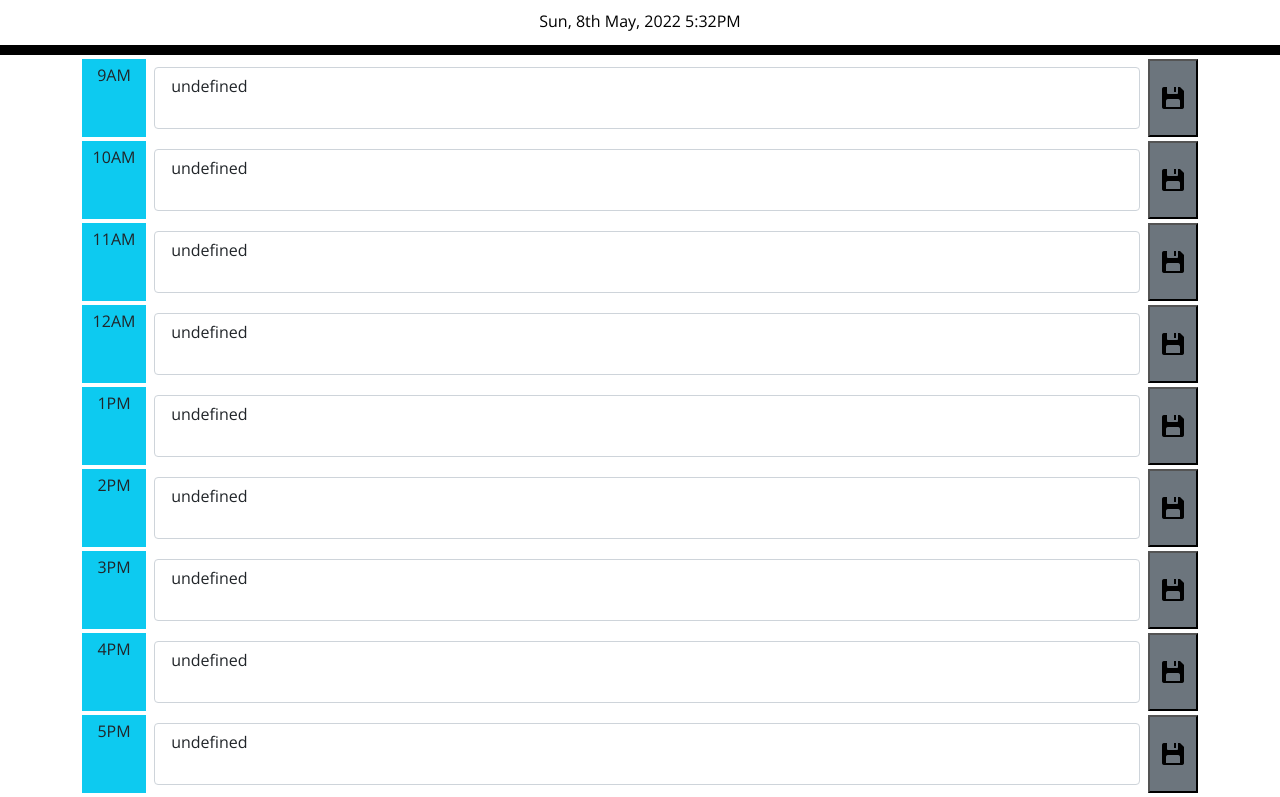
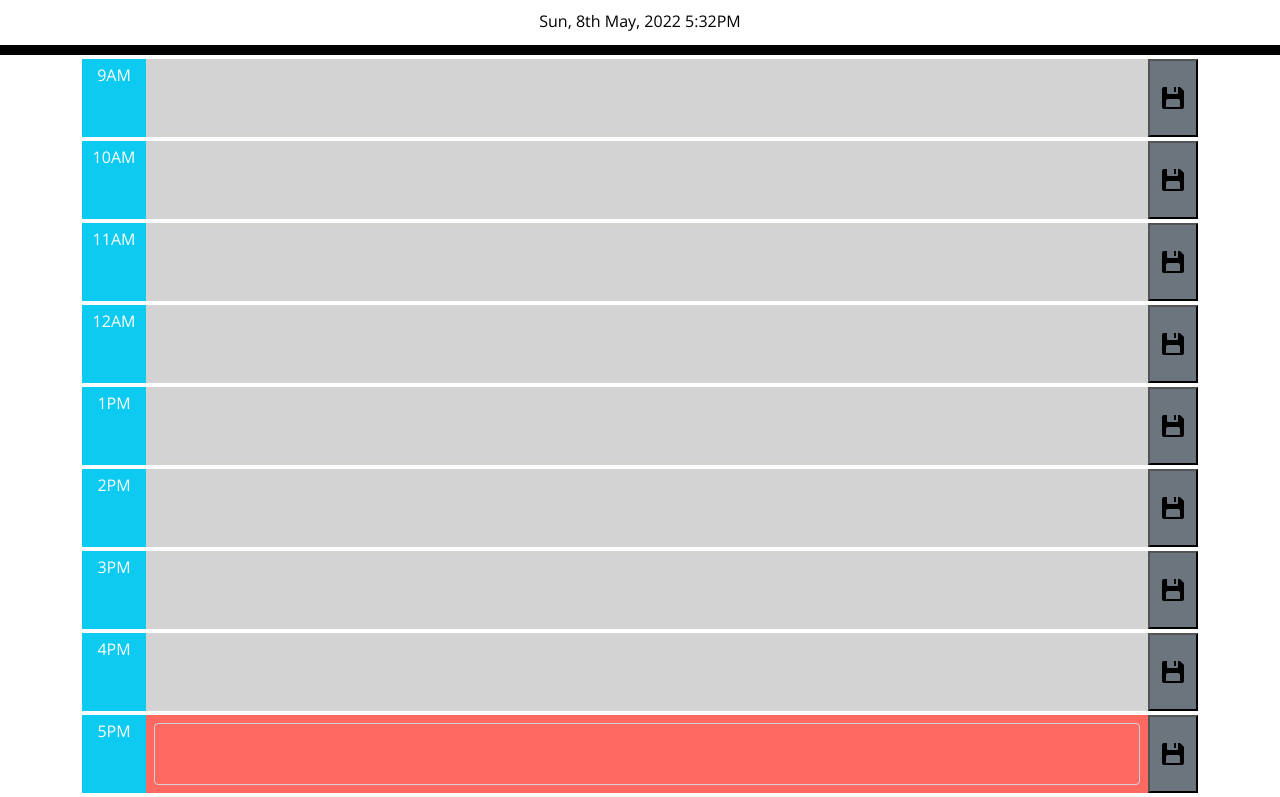
Before and after one commit to amirtha-coder/work-day-planner, a plain HTML site: page index.html in a window 1280 px wide. Shown: the part 108-905 px from the top of the page. Drawn offline with nearby package versions, Linux system fonts and the light colour scheme.

Commit message:
event.target added

```diff
--- a/assets/js/index.js
+++ b/assets/js/index.js
@@ -1,11 +1,8 @@
 // Global Declarations
 // a current time function to compare key for past, present and future
-const currentTime = moment().format("H");
-console.log(currentTime);
-
+const mainElement = $("#time-blocks");
 let workingHoursIndex = 0;
 // declare an on ready function
-const mainElement = $("#main");
 
 // Working hours array
 const workingHours = [
@@ -47,10 +44,10 @@ const workingHours = [
   },
 ];
 
+// Call local storage
 const readFromLocalStorage = (key, defaultValue) => {
   const dataFromLS = JSON.parse(localStorage.getItem(key));
-  // check if highscores exists in LS
-  // if false then set highscores to empty array in LS
+
   if (!dataFromLS) {
     localStorage.setItem(key, JSON.stringify([]));
   }
@@ -74,46 +71,73 @@ const renderDate = () => {
   console.log(dates);
 };
 
-const storeInLS = () => {};
 const renderTimeBlocks = () => {
-  $("#main").on("click", storeInLS());
-  for (let i = 0; i < workingHours.length; i += 1) {
-    const timeBlocks = `<section class="d-flex bd-highlight mt-1 mb-1 screen">
-        <span class="p-2 bd-highlight times" id="timeDiv">${workingHours[i].label}</span>
+  const getEventForTimeBlock = (workingHour) => {
+    return "";
+  };
+  const getClassName = (workingHour) => {
+    const currentHour = moment().hour();
+    if (workingHour === currentHour) {
+      return "present";
+    }
+    if (workingHour > currentHour) {
+      return "future";
+    }
+    return "past";
+  };
+
+  const renderTimeBlock = (workingHour) => {
+    const timeBlock = `<div class="d-flex bd-highlight my-1 ${getClassName(
+      workingHour.key
+    )}">
+        <span class="p-2 bd-highlight times" id="timeDiv">${
+          workingHour.label
+        }</span>
   <div class="p-2 flex-grow-1 bd-highlight"id="eventDiv">
-    <textarea class="form-control no-color " id="exampleFormControlTextarea1" rows="2" data-textarea-key = ${workingHours[i].key} > ${workingHours[i].key.value}</textarea>
+    <textarea class="form-control no-color " id="exampleFormControlTextarea1" rows="2" data-textarea-key = ${
+      workingHour.key
+    } > ${getEventForTimeBlock(workingHour.key)}</textarea>
     </div>
-  <button class="p-2 bd-highlight save" id="saveDiv-${workingHours[i].key}" type="submit" data-key = ${workingHours[i].key}><img src="./assets/images/save.png" alt="click to save"></button>
-      </section>`;
+  <button class="p-2 bd-highlight save" id="save-div" type="submit" data-key = "${
+    workingHour.key
+  }"
+  }"><img src="./assets/images/save.png" alt="click to save" data-key = "${
+    workingHour.key
+  }" /></button>
+      </div>`;
+    mainElement.append(timeBlock);
+  };
 
-    console.log($("#saveDiv-10").data("key"));
+  workingHours.forEach(renderTimeBlock);
 
-    const timeOnBlock = $(timeBlocks).attr(
-      "data-answer-key",
-      workingHours[i].key
-    );
+  // if (workingHours[i]).key.value === " "
+  // } else {
+  // }
+  // const events = readFromLocalStorage(workingHourskey, value);
+  // console.log(events);
 
-    if (currentTime > timeOnBlock) {
-      $(".d-flex bd-highlight mt-1 mb-1").addClass("past");
-      console.log("if is working");
-    } else if (currentTime < timeOnBlock) {
-      $(".d-flex bd-highlight mt-1 mb-1").addClass("future");
-    } else {
-      $(".d-flex bd-highlight mt-1 mb-1").addClass("present");
-    }
+  console.log("working");
+};
 
-    //   if (workingHours[i]).key.value === " "{
+const onReady = () => {
+  renderDate();
+  renderTimeBlocks();
+};
 
-    //   } else {
-    //   }
-    //   const events = readFromLocalStorage(workingHourskey, value);
-    //   console.log(events);
-    mainElement.append(timeBlocks);
-    console.log("working");
+const saveToLS = (event) => {
+  const target = $(event.target);
+
+  if (target.is("button") || target.is("img")) {
+    console.log("click");
+    const key = target.attr("data-key");
+    console.log(key);
+    const value = $(`textarea[data-textarea-key='${key}']`).val().trim();
+    console.log(value);
   }
 };
 
-$(window).on("load", renderDate(), renderTimeBlocks());
+mainElement.click(saveToLS);
+$(document).ready(onReady);
 
 // declare render data function
 // render time blocks
--- a/index.html
+++ b/index.html
@@ -24,7 +24,7 @@
       <p class="lead">A simple calendar app for scheduling your work day</p>
       <p id="currentDay" class="lead"></p>
     </header>
-    <main class="container" id="main">
+    <div class="container" id="time-blocks">
 
     <!-- timeblocks go here -->
       <!-- <section class="d-flex bd-highlight mt-1 mb-1 ">
```
